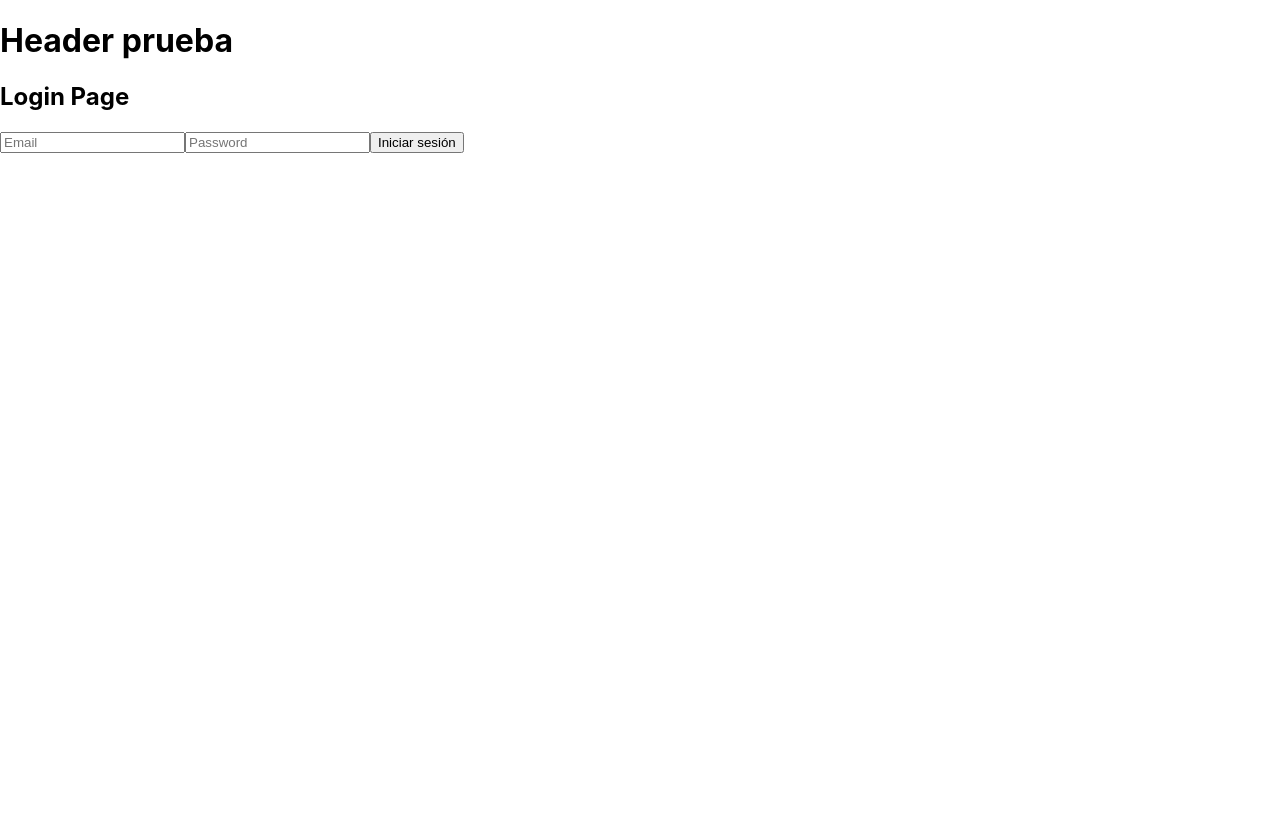
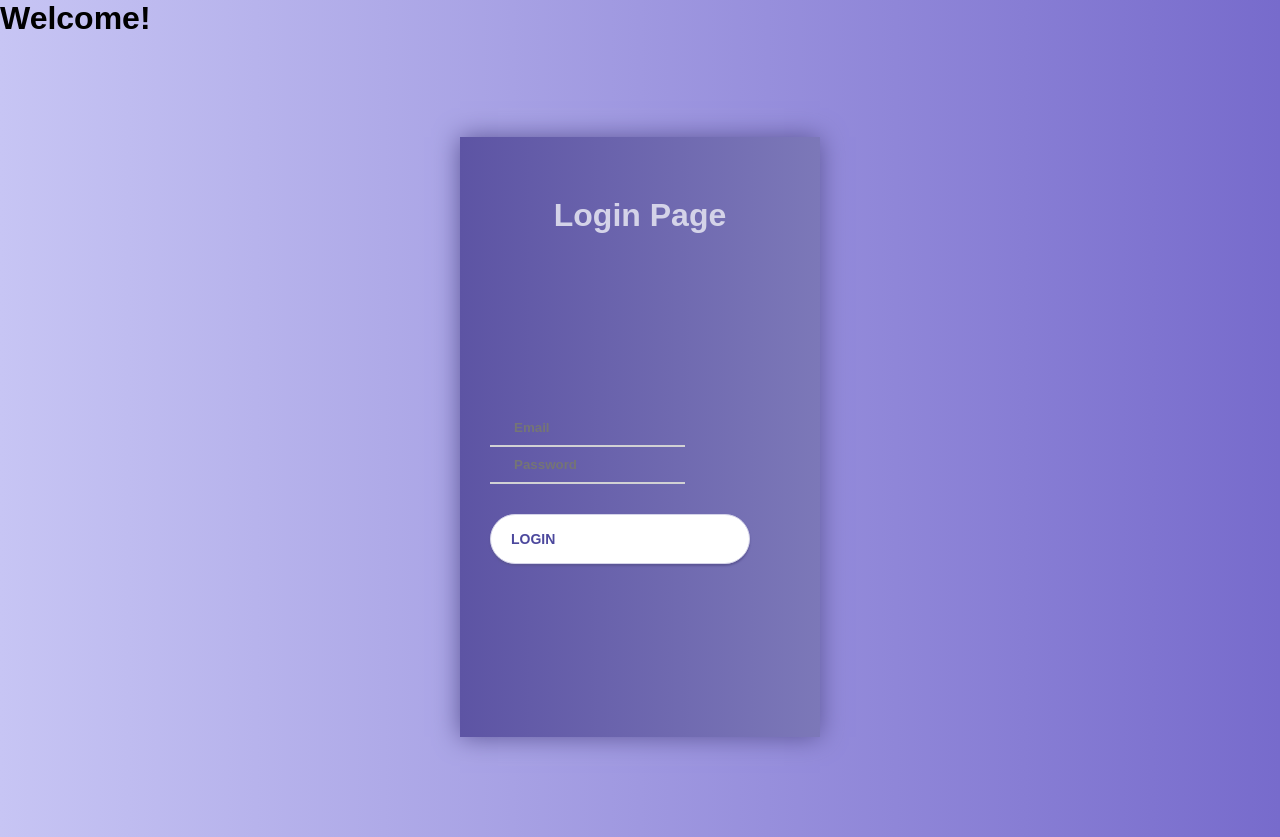
Before and after one commit to MartiCaballero/Proyecto-DW-M, a React (Create React App) app in the folder react-proyecto/: page /Login in a window 1280 px wide. Before the commit the page ends 800 px from the top, so only its background shows below. Built offline with nearby package versions, Linux system fonts and the light colour scheme.

Commit message:
Style Login + Register

```diff
--- a/react-proyecto/src/Components/Header.js
+++ b/react-proyecto/src/Components/Header.js
@@ -1,6 +1,6 @@
 
 export default function Header() {
     return  (
-        <h1>Header prueba</h1>
+        <h1> Welcome! </h1>
     );
 }
--- a/react-proyecto/src/pages/Login.jsx
+++ b/react-proyecto/src/pages/Login.jsx
@@ -1,5 +1,6 @@
 import { useState } from 'react';
 import Header from "../Components/Header";
+import './Pages.css';
 
 export default function LoginPage() {
     const [email, setEmail] = useState('');
@@ -38,10 +39,15 @@
     return (
         <>
             <Header />
+                <div class="container">
+                    <div class="screen">
+                        <div class="screen__content">
                         <h2>Login Page</h2>
-            <form onSubmit={handleLogin}>
+                        <form class="login" onSubmit={handleLogin}>
+                            <div class= "login__field">
                                     <input
                                     type="email"
+                                    class= "login__input"
                                     placeholder="Email"
                                     value={email}
                                     onChange={(e) => setEmail(e.target.value)}
@@ -49,15 +55,20 @@
                                 />
                                 <input
                                     type="password"
+                                    class= "login__input"
                                     placeholder="Password"
                                     value={password}
                                     onChange={(e) => setPassword(e.target.value)}
                                     required
                                 />
-                <button type="submit" disabled={loading}>
-                    {loading ? 'Cargando...' : 'Iniciar sesión'}
+                                <button class="login__submit" type="submit" disabled={loading}>
+                                    {loading ? 'Cargando...' : 'LOGIN'}
                                 </button>
+                            </div>
                             </form>
+                        </div>
+                    </div>
+                </div>
             {error && <p style={{ color: 'red' }}>{error}</p>}
         </>
     );
--- /dev/null
+++ b/react-proyecto/src/pages/Pages.css
@@ -0,0 +1,183 @@
+
+* {
+	box-sizing: border-box;
+	margin: 0;
+	padding: 0;
+	font-family: Raleway, sans-serif;
+}
+
+body {
+	background: linear-gradient(90deg, #C7C5F4, #776BCC);
+}
+
+h2{
+	color:#D4D3E8;
+	text-align: center;
+	margin-top: 60px;
+	font-size: xx-large;
+}
+.container {
+	display: flex;
+	align-items: center;
+	justify-content: center;
+	min-height: 100vh;
+}
+
+.screen {
+	background: linear-gradient(90deg, #5D54A4, #7C78B8);
+	position: relative;
+	height: 600px;
+	width: 360px;
+	box-shadow: 0px 0px 24px #5C5696;
+}
+
+.screen__content {
+	z-index: 1;
+	position: relative;
+	height: 100%;
+}
+
+.screen__background {
+	position: absolute;
+	top: 0;
+	left: 0;
+	right: 0;
+	bottom: 0;
+	z-index: 0;
+	-webkit-clip-path: inset(0 0 0 0);
+	clip-path: inset(0 0 0 0);
+}
+
+.screen__background__shape {
+	transform: rotate(45deg);
+	position: absolute;
+}
+
+.screen__background__shape1 {
+	height: 520px;
+	width: 520px;
+	background: #FFF;
+	top: -50px;
+	right: 120px;
+	border-radius: 0 72px 0 0;
+}
+
+.screen__background__shape2 {
+	height: 220px;
+	width: 220px;
+	background: #6C63AC;
+	top: -172px;
+	right: 0;
+	border-radius: 32px;
+}
+
+.screen__background__shape3 {
+	height: 540px;
+	width: 190px;
+	background: linear-gradient(270deg, #5D54A4, #6A679E);
+	top: -24px;
+	right: 0;
+	border-radius: 32px;
+}
+
+.screen__background__shape4 {
+	height: 400px;
+	width: 200px;
+	background: #7E7BB9;
+	top: 420px;
+	right: 50px;
+	border-radius: 60px;
+}
+
+.login {
+	width: 320px;
+	padding: 30px;
+	padding-top: 156px;
+}
+
+.login__field {
+	padding: 20px 0px;
+	position: relative;
+}
+
+.login__icon {
+	position: absolute;
+	top: 30px;
+	color: #7875B5;
+}
+
+.login__input {
+	border: none;
+	border-bottom: 2px solid #D1D1D4;
+	background: none;
+	padding: 10px;
+	padding-left: 24px;
+	font-weight: 700;
+	width: 75%;
+	transition: .2s;
+}
+
+.login__input:active,
+.login__input:focus,
+.login__input:hover {
+	outline: none;
+	border-bottom-color: #6A679E;
+}
+
+.login__submit {
+	background: #fff;
+	font-size: 14px;
+	margin-top: 30px;
+	padding: 16px 20px;
+	border-radius: 26px;
+	border: 1px solid #D4D3E8;
+	text-transform: uppercase;
+	font-weight: 700;
+	display: flex;
+	align-items: center;
+	width: 100%;
+	color: #4C489D;
+	box-shadow: 0px 2px 2px #5C5696;
+	cursor: pointer;
+	transition: .2s;
+}
+
+.login__submit:active,
+.login__submit:focus,
+.login__submit:hover {
+	border-color: #6A679E;
+	outline: none;
+}
+
+.button__icon {
+	font-size: 24px;
+	margin-left: auto;
+	color: #7875B5;
+}
+
+.social-login {
+	position: absolute;
+	height: 140px;
+	width: 160px;
+	text-align: center;
+	bottom: 0px;
+	right: 0px;
+	color: #fff;
+}
+
+.social-icons {
+	display: flex;
+	align-items: center;
+	justify-content: center;
+}
+
+.social-login__icon {
+	padding: 20px 10px;
+	color: #fff;
+	text-decoration: none;
+	text-shadow: 0px 0px 8px #7875B5;
+}
+
+.social-login__icon:hover {
+	transform: scale(1.5);
+}
--- a/react-proyecto/src/pages/Register.jsx
+++ b/react-proyecto/src/pages/Register.jsx
@@ -1,4 +1,5 @@
 import React, { useState } from "react";
+import './Pages.css';
 
 export default function Register () {
     const [username, setUsername] = useState('');
@@ -39,11 +40,14 @@
     };
 
     return (
-        <div>
+        <div class="container">
+            <div class="screen">
+                <div class="screen__content">
                     <h2>Register</h2>
-            <form onSubmit={handleRegister}>
+                    <form class="login" onSubmit={handleRegister}>
                         <input
                             type="text"
+                            class="login__input"
                             placeholder="Username"
                             value={username}
                             onChange={(e) => setUsername(e.target.value)}
@@ -51,6 +55,7 @@
                         />
                         <input
                             type="email"
+                            class="login__input"
                             placeholder="Email"
                             value={email}
                             onChange={(e) => setEmail(e.target.value)}
@@ -58,17 +63,20 @@
                         />
                         <input
                             type="password"
+                            class="login__input"
                             placeholder="Password"
                             value={password}
                             onChange={(e) => setPassword(e.target.value)}
                             required
                         />
-                <button type="submit" disabled={loading}>
+                        <button class="login__submit" type="submit" disabled={loading}>
                             {loading ? 'Cargando...' : 'Registrarse'}
                         </button>
                     </form>
                     {error && <p style={{ color: 'red' }}>{error}</p>}
                     {success && <p style={{ color: 'green' }}>{success}</p>}
                 </div>
+            </div>
+        </div>
     );
 };
```
Lines whose indentation alone changed are shown as unchanged.
